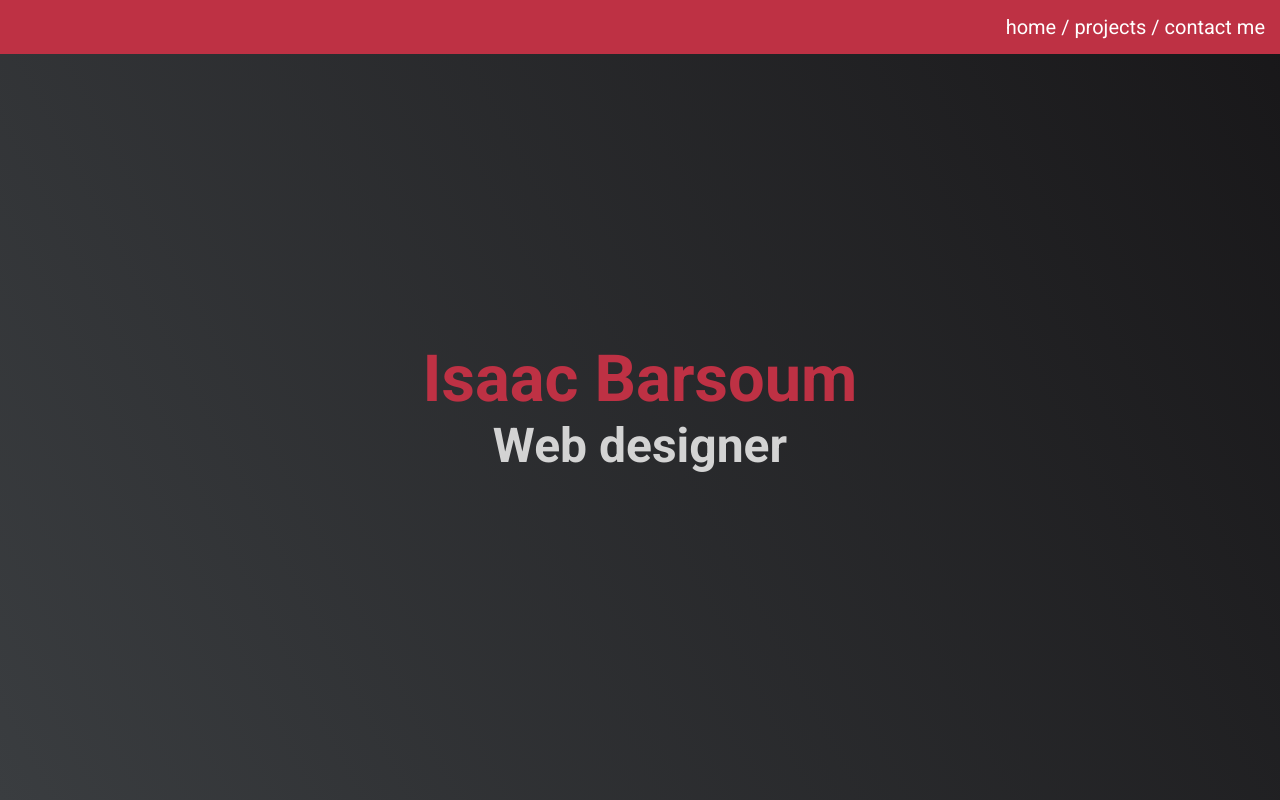
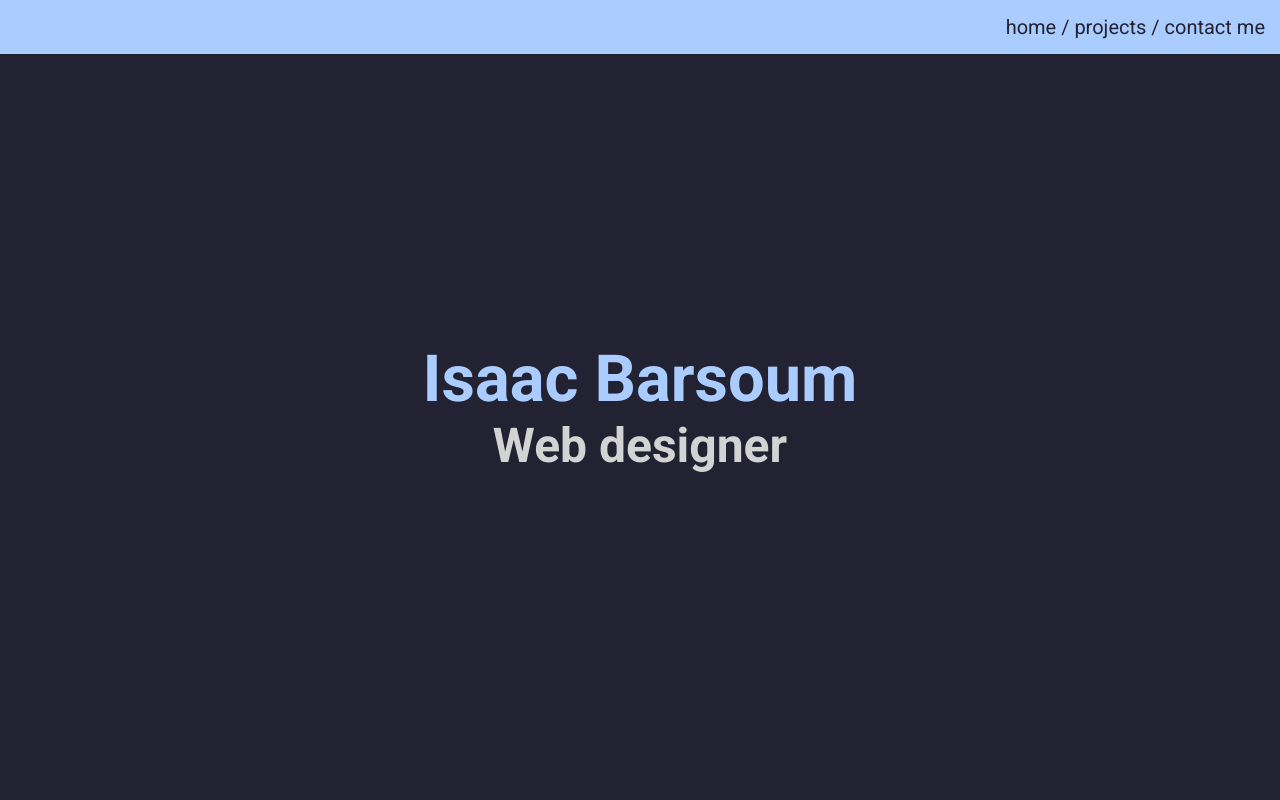
Before and after one commit to itbarsoum99/freeCodeCampRWD, a plain HTML site: page portfolio/index.html in a window 1280 px wide. Shown: the top 800 px of the page. Drawn offline with Linux system fonts and the light colour scheme.

Commit message:
edited color scheme

```diff
--- a/portfolio/styles.css
+++ b/portfolio/styles.css
@@ -53,12 +53,11 @@ a:hover {
   align-items: center;
   width: 100%;
   height: 100vh;
-  background-color: #300;
-  background-image: linear-gradient(62deg, #3a3d40 0%, #181719 100%);
+  background-color: #222233;
 }
 
 #welcome-section h1 {
-  color: #be3144;
+  color: #aaccff;
 }
 
 #welcome-section h2 {
@@ -80,7 +79,7 @@ a:hover {
 }
 
 .project-tile {
-  background: #303841;
+  background: #222233;
   border-radius: 2px;
   width: 28vw;
   margin: auto;
@@ -102,8 +101,7 @@ a:hover {
 
 #contact {
   padding-bottom: 20px;
-  background-color: #300;
-  background-image: linear-gradient(62deg, #3a3d40 0%, #181719 100%);
+  background-color: #222233;
   color: white;
   padding-top: 25px;
 }
@@ -117,8 +115,8 @@ a:hover {
 
 #navbar {
   text-align: right;
-  background-color: #be3144;
-  color: white;
+  background-color: #aaccff;
+  color: #222233;
   font-size: 20px;
   padding: 15px;
   position: fixed;
@@ -130,7 +128,7 @@ a:hover {
 }
 
 #navbar a {
-  color: white;
+  color: #222233;
 }
 
 @media (max-width: 750px) {
```
